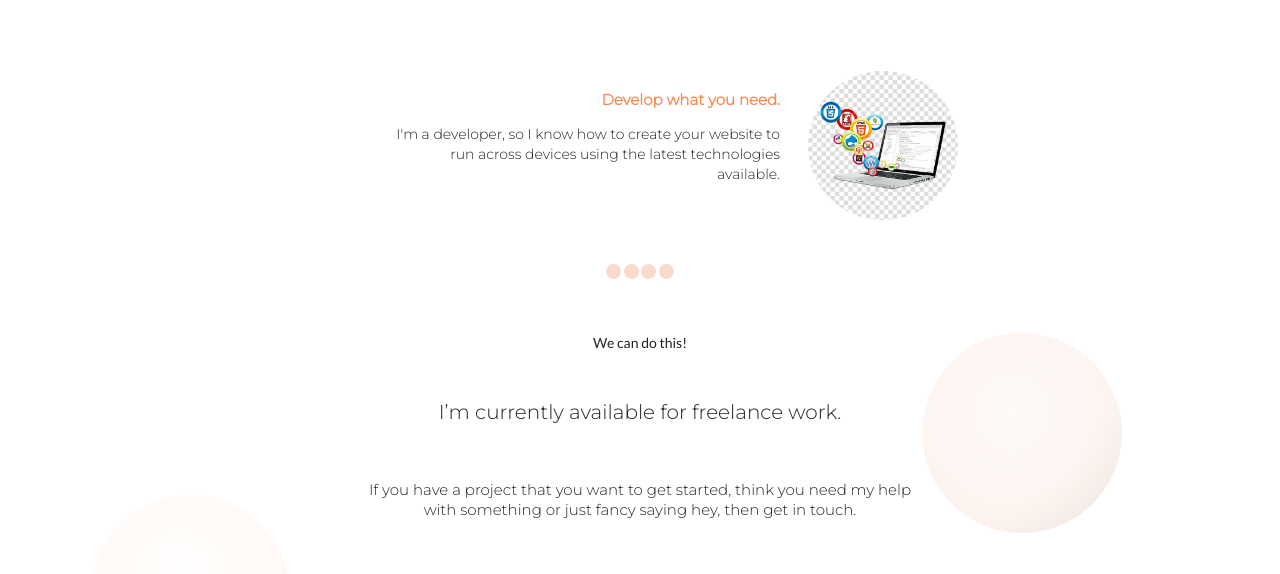
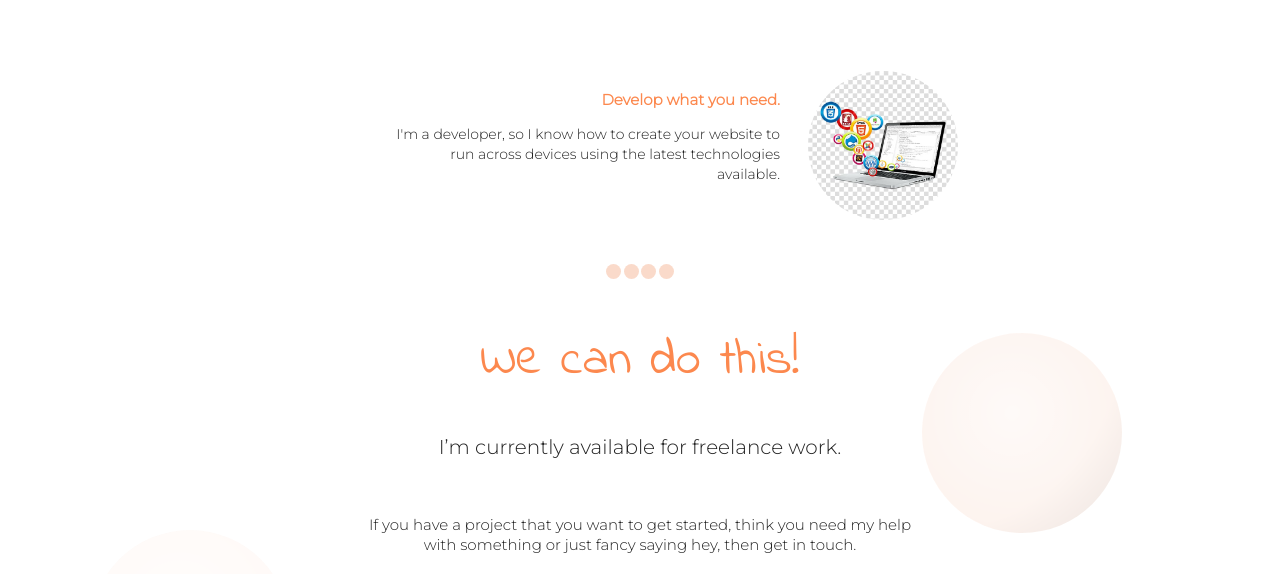
Before and after one commit to Shimele/Portfolio, a plain HTML site: page index.html in a window 1280 px wide. Shown: the part 1350-1924 px from the top of the page. Drawn offline with nearby package versions, Linux system fonts and the light colour scheme; a script that the page names is missing.

Commit message:
formating

```diff
--- a/style.css
+++ b/style.css
@@ -144,7 +144,8 @@ body {
   font-weight: 700;
   color: rgb(252, 136, 78);
 }
-#develop, #design {
+#develop,
+#design {
   margin-bottom: 5%;
   font-family: "Montserrat", sans-serif;
 }
@@ -155,7 +156,7 @@ body {
   line-height: 1.1;
   background-color: #f6b595;
 }
-.wecandothis h1 {
+.wecandothis div {
   font-family: "Indie Flower", cursive;
   font-size: 50px;
   font-weight: 500;
@@ -259,10 +260,11 @@ button i {
   #about-text {
     max-width: 50% !important;
   }
-  #more-about{
+  #more-about {
     margin-left: 20% !important;
   }
-  #develop, #design{
+  #develop,
+  #design {
     max-width: 45%;
   }
   #available-text {
@@ -273,7 +275,6 @@ button i {
 
 /*769px — 1024px: Small screens, laptops.*/
 @media only screen and (min-width: 1024px) {
-
 }
 /*1025px — 1200px: Desktops, large screens.*/
 @media only screen and (min-width: 1200px) {
```
